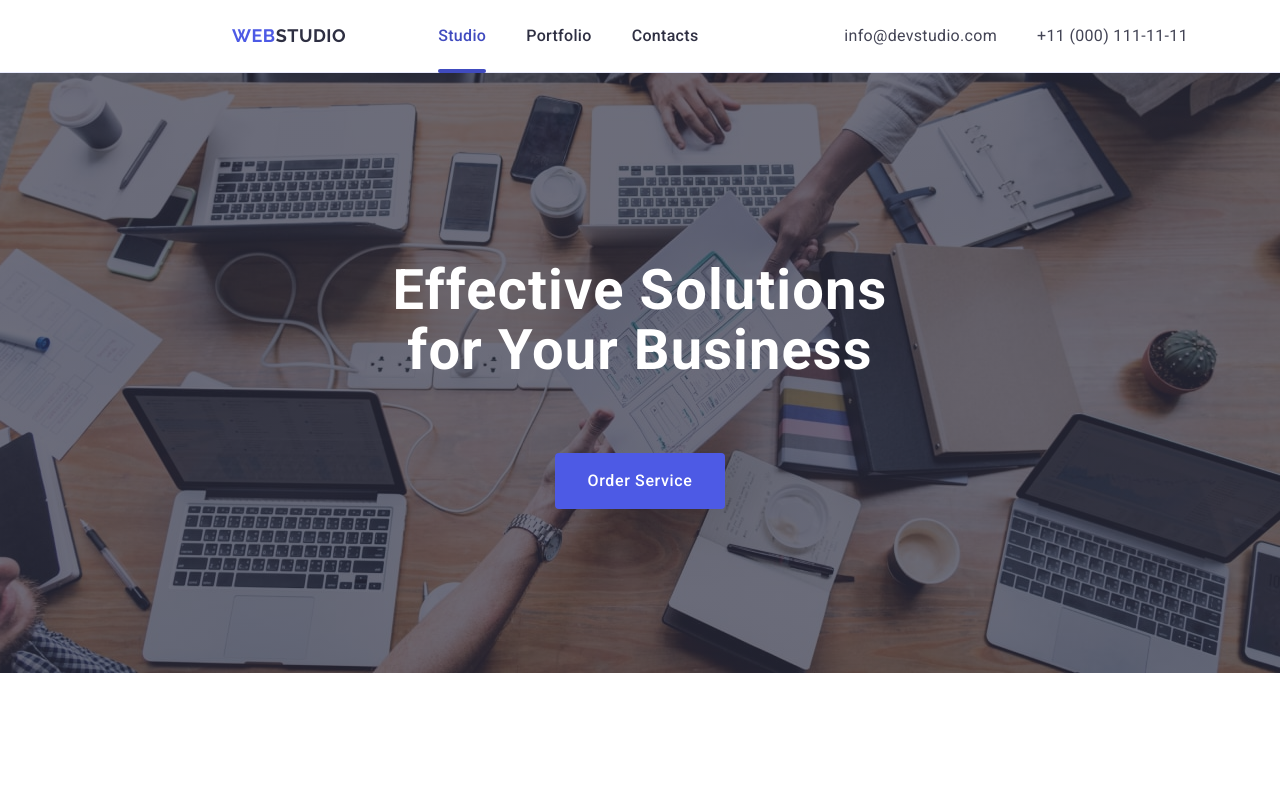
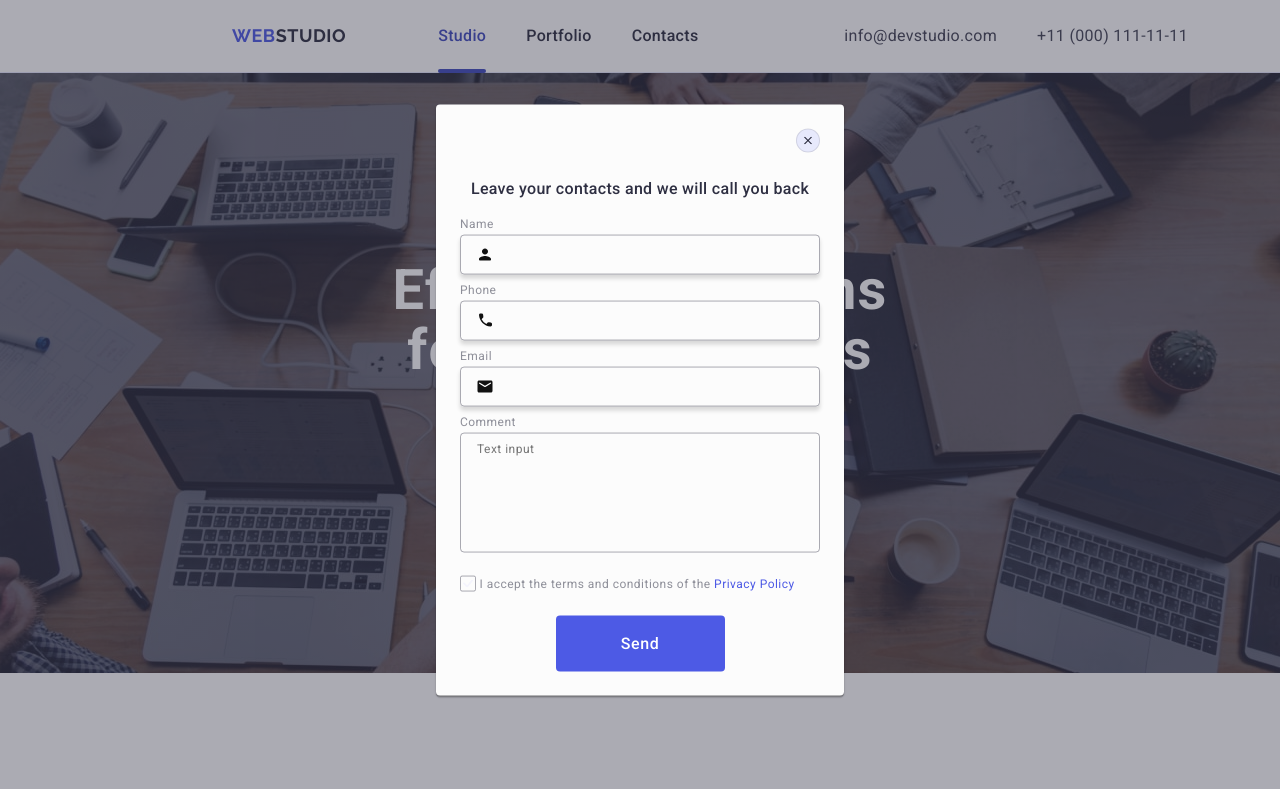
Before and after one commit to Elis89-lgtm/goit-markup-hw-06, a plain HTML site: page index.html in a window 1280 px wide. Shown: the top 789 px of the page. Drawn offline with nearby package versions, Linux system fonts and the light colour scheme.

Commit message:
add index styles file

```diff
--- a/css/styles.css
+++ b/css/styles.css
@@ -995,3 +995,256 @@ gap: 0px;
   }
 
 }
+@media screen and (max-width: 767px) {
+  .modal {
+    width: 70%;
+    height: 106%;
+
+    padding: 16px;
+  }
+}
+
+@media screen and (min-width: 768px) {
+  .backdrop {
+    position: fixed;
+    top: 0;
+    left: 0;
+    width: 100%;
+    height: 100%;
+    background-color: rgba(46, 47, 66, 0.4);
+    opacity: 0;
+    visibility: hidden;
+    pointer-events: none;
+    transition: opacity 250ms cubic-bezier(0.4, 0, 0.2, 1),
+      visibility 250ms cubic-bezier(0.4, 0, 0.2, 1);
+  }
+
+  .backdrop.is-open {
+    opacity: 1;
+    visibility: visible;
+    pointer-events: auto;
+  }
+  .modal {
+    position: absolute;
+    top: 50%;
+    left: 50%;
+    border-radius: 4px;
+    transform: translate(-50%, -50%);
+    width: 408px;
+    min-height: 584px;
+    box-shadow: 0 1px 1px 0 rgba(0, 0, 0, 0.14), 0 1px 3px 0 rgba(0, 0, 0, 0.12),
+      0 2px 1px 0 rgba(0, 0, 0, 0.2);
+    background-color: #fcfcfc;
+    transition: transform 250ms cubic-bezier(0.4, 0, 0.2, 1);
+    padding: 72px 24px 24px 24px;
+  }
+
+  .backdrop: not (is-open) .modal {
+    transform: translate(-50%, -100%) scale(1.5);
+  }
+
+  .modal-open {
+    display: flex;
+    align-items: center;
+    justify-content: center;
+    cursor: pointer;
+    width: 24px;
+    height: 24px;
+    border-radius: 50%;
+    border: 1px solid rgba(0, 0, 0, 0.1);
+    background-color: #e7e9fc;
+    padding: 0;
+    position: absolute;
+    top: 24px;
+    right: 24px;
+    border-radius: 50%;
+    transition: background-color 250ms cubic-bezier(0.4, 0, 0.2, 1),
+      border 250ms cubic-bezier(0.4, 0, 0.2, 1);
+  }
+  .modal-close-button {
+    transition: fill 250ms cubic-bezier(0.4, 0, 0.2, 1);
+    fill: #2e2f42;
+  }
+
+  .modal-open:hover ..modal-close-button {
+    fill: #ffffff;
+    border-radius: 100%;
+  }
+
+  .modal-open:hover,
+  .modal-open:focus {
+    background-color: #404bbf;
+    border: none;
+  }
+  .modal-feedback {
+    font-weight: 500;
+    font-size: 16px;
+    line-height: 1.5;
+    letter-spacing: 0.02em;
+    text-align: center;
+    color: #2e2f42;
+
+    margin-bottom: 16px;
+  }
+
+  .modal-field {
+    margin-bottom: 8px;
+  }
+  .input-wrapper {
+    position: relative;
+  }
+
+  .modal-input {
+    width: 100%;
+    border: 1px solid rgba(46, 47, 66, 0.4);
+    border-radius: 4px;
+    height: 40px;
+    background-color: transparent;
+    padding-left: 38px;
+    box-shadow: 0px 4px 4px rgba(0, 0, 0, 0.15);
+    outline: transparent;
+    transition: border-color 250ms cubic-bezier(0.4, 0, 0.2, 1);
+  }
+
+  .modal-icon {
+    color: #4d5ae5;
+    fill: transparent;
+    fill: #111111;
+    position: absolute;
+    left: 16px;
+    top: 50%;
+    transform: translateY(-50%);
+    transition: fill 250ms cubic-bezier(0.4, 0, 0.2, 1);
+  }
+  .modal-input:focus {
+    border-color: #4d5ae5;
+  }
+  .modal-input:focus + .modal-icon {
+    fill: #4d5ae5;
+  }
+  .modal-check-icon {
+    color: #4d5ae5;
+  }
+
+  .modal-input:focus + svg {
+    fill: #4d5ae5;
+  }
+
+  button.modal-open:hover > svg,
+  button.modal-open:focus > svg {
+    fill: #ffffff;
+    border: none;
+    background-color: #404bbf;
+  }
+  .modal-label {
+    font-size: 12px;
+    line-height: 1.17;
+    letter-spacing: 0.04em;
+    color: #8e8f99;
+    display: block;
+    margin-bottom: 4px;
+  }
+  .modal-textarea {
+    font-size: 12px;
+    line-height: 1.17;
+    letter-spacing: 0.04em;
+    color: rgba(46, 47, 66, 0.4);
+    width: 100%;
+    height: 120px;
+    resize: none;
+    background-color: transparent;
+    border: 1px solid rgba(46, 47, 66, 0.4);
+    border-radius: 4px;
+    padding: 8px 16px;
+    outline: transparent;
+    transition: border-color 250ms cubic-bezier(0.4, 0, 0.2, 1);
+  }
+  .modal-textarea:focus {
+    border-color: #4d5ae5;
+  }
+
+  .modal-comment {
+    margin-bottom: 16px;
+  }
+
+  .modal-checkbox {
+    margin-bottom: 24px;
+  }
+  .modal-check-icon {
+    display: inline-flex;
+    justify-content: center;
+    transition: background-color 250ms cubic-bezier(0.4, 0, 0.2, 1),
+      border 250ms cubic-bezier(0.4, 0, 0.2, 1),
+      fill 250ms cubic-bezier(0.4, 0, 0.2, 1);
+    width: 10px;
+    height: 8px;
+  }
+  .modal-check-text {
+    font-size: 12px;
+    line-height: 1.17;
+    letter-spacing: 0.04em;
+    color: #8e8f99;
+    position: relative;
+    gap: 8px;
+    white-space: nowrap;
+  }
+
+  .modal-check-text span {
+    display: inline-flex;
+    width: 16px;
+    height: 16px;
+    border-radius: 2px;
+    border: 1px solid rgba(46, 47, 66, 0.4);
+
+    align-items: center;
+    justify-content: center;
+    flex-direction: row;
+    gap: 8px;
+    fill: transparent;
+    transition: background-color 250ms cubic-bezier(0.4, 0, 0.2, 1),
+      border 250ms cubic-bezier(0.4, 0, 0.2, 1),
+      fill 250ms cubic-bezier(0.4, 0, 0.2, 1);
+  }
+  .modal-check:checked + .modal-check-text span {
+    background-color: #404bbf;
+    border: none;
+    fill: #f4f4fd;
+  }
+  .modal-btn {
+    display: block;
+    text-align: center;
+    margin: 0 auto;
+    min-width: 169px;
+    transition: background-color 250ms cubic-bezier(0.4, 0, 0.2, 1);
+    border-radius: 4px;
+    padding: 16px 32px;
+  }
+
+  .modal-btn {
+    font-family: "Roboto", sans-serif;
+    font-weight: 500;
+    font-size: 16px;
+    line-height: 1.5;
+    letter-spacing: 0.04em;
+    color: #fff;
+    border: none;
+  }
+
+  .modal-btn {
+    cursor: pointer;
+    background-color: #4d5ae5;
+    transition: background-color 250ms cubic-bezier(0.4, 0, 0.2, 1);
+  }
+
+  .modal-btn:hover,
+  .modal-btn:focus {
+    fill: #ffffff;
+    border: none;
+    background-color: #404bbf;
+  }
+
+  .privacy-link {
+    color: #4d5ae5;
+  }
+
+}
--- a/index.html
+++ b/index.html
@@ -54,7 +54,7 @@
           </svg>
         </button>
       </div>
-      <div class="mobile-menu is-open">
+      <div class="mobile-menu">
         <div class="container mobile-menu-container">
           <button type="button" class="mobile-menu-close">
             <svg class="modal-close-button" width="8" height="8">
@@ -708,7 +708,7 @@
         </div>
       </div>
     </footer>
-    <div class="backdrop">
+    <div class="backdrop is-open">
       <div class="modal">
         <button type="button" class="modal-open">
           <svg class="modal-close-button" width="8" height="8">
```
